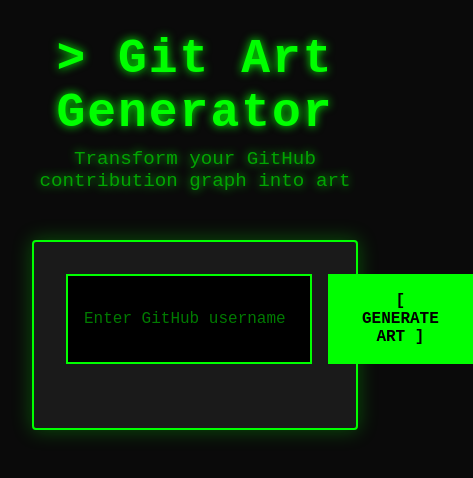
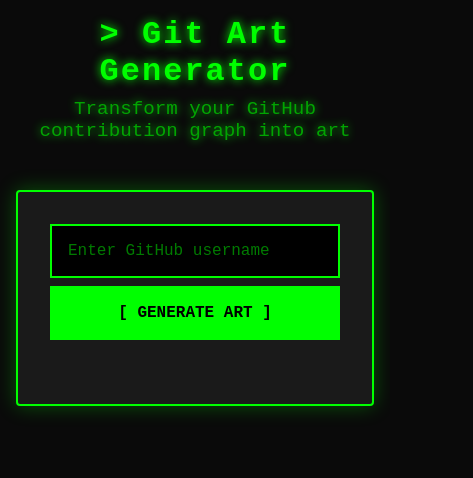
Before and after one commit to vvanessaww/git-art, a React (Vite) app: page / in a window 390 px wide. Shown: the top 478 px of the page, 473 px wide, since content can reach past the window. Built offline with nearby package versions, Linux system fonts and the light colour scheme.

Commit message:
Add mobile responsive design for all screen sizes

```diff
--- a/src/App.css
+++ b/src/App.css
@@ -3,6 +3,12 @@
   background: #0a0a0a;
   padding: 2rem;
   font-family: 'Courier New', Courier, monospace;
+}
+
+@media (max-width: 768px) {
+  .App {
+    padding: 1rem;
+  }
 }
 
 header {
@@ -17,6 +23,16 @@
   margin-bottom: 0.5rem;
   font-weight: 700;
   letter-spacing: 2px;
+}
+
+@media (max-width: 768px) {
+  header h1 {
+    font-size: 2rem;
+  }
+
+  header p {
+    font-size: 1rem;
+  }
 }
 
 header h1::before {
--- a/src/components/ArtStyleSelector.css
+++ b/src/components/ArtStyleSelector.css
@@ -20,6 +20,25 @@
   grid-template-columns: repeat(auto-fit, minmax(200px, 1fr));
   gap: 1rem;
   margin-bottom: 1.5rem;
+}
+
+@media (max-width: 768px) {
+  .styles-grid {
+    grid-template-columns: repeat(auto-fit, minmax(150px, 1fr));
+    gap: 0.75rem;
+  }
+
+  .style-card {
+    padding: 1rem;
+  }
+
+  .style-card h3 {
+    font-size: 1rem;
+  }
+
+  .style-card p {
+    font-size: 0.8rem;
+  }
 }
 
 .style-card {
--- a/src/components/ContributionCanvas.css
+++ b/src/components/ContributionCanvas.css
@@ -10,11 +10,31 @@
   border-radius: 0;
 }
 
+@media (max-width: 768px) {
+  .contribution-canvas {
+    padding: 1rem;
+    gap: 1rem;
+  }
+
+  .download-btn {
+    padding: 0.75rem 2rem;
+    font-size: 1rem;
+  }
+}
+
 .contribution-canvas canvas {
   border: 2px solid #00ff00;
   border-radius: 0;
   box-shadow: 0 0 20px rgba(0, 255, 0, 0.3);
   background: #0a0a0a;
+  max-width: 100%;
+  height: auto;
+}
+
+@media (max-width: 768px) {
+  .contribution-canvas canvas {
+    max-width: calc(100vw - 4rem);
+  }
 }
 
 .download-btn {
--- a/src/components/ContributionFetcher.css
+++ b/src/components/ContributionFetcher.css
@@ -7,6 +7,17 @@
   gap: 1rem;
   max-width: 600px;
   margin: 0 auto;
+}
+
+@media (max-width: 768px) {
+  .input-group {
+    flex-direction: column;
+    gap: 0.5rem;
+  }
+
+  .input-group button {
+    padding: 0.75rem 1.5rem;
+  }
 }
 
 .input-group input {
```
